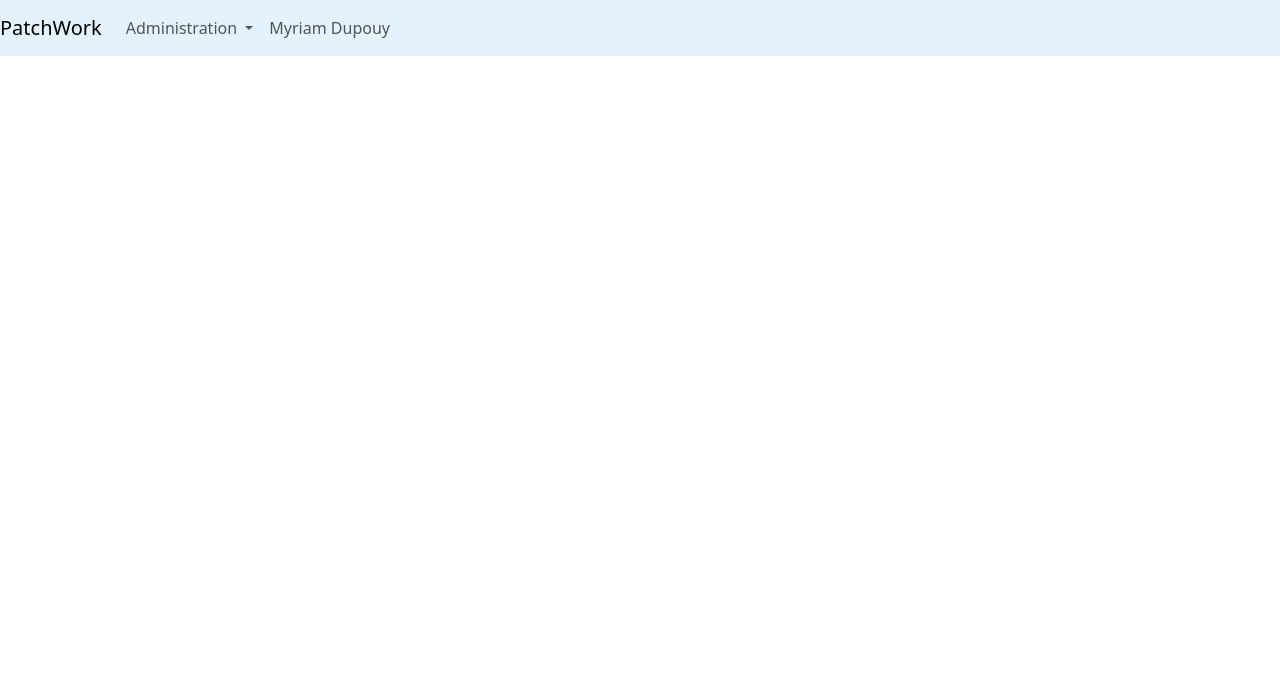
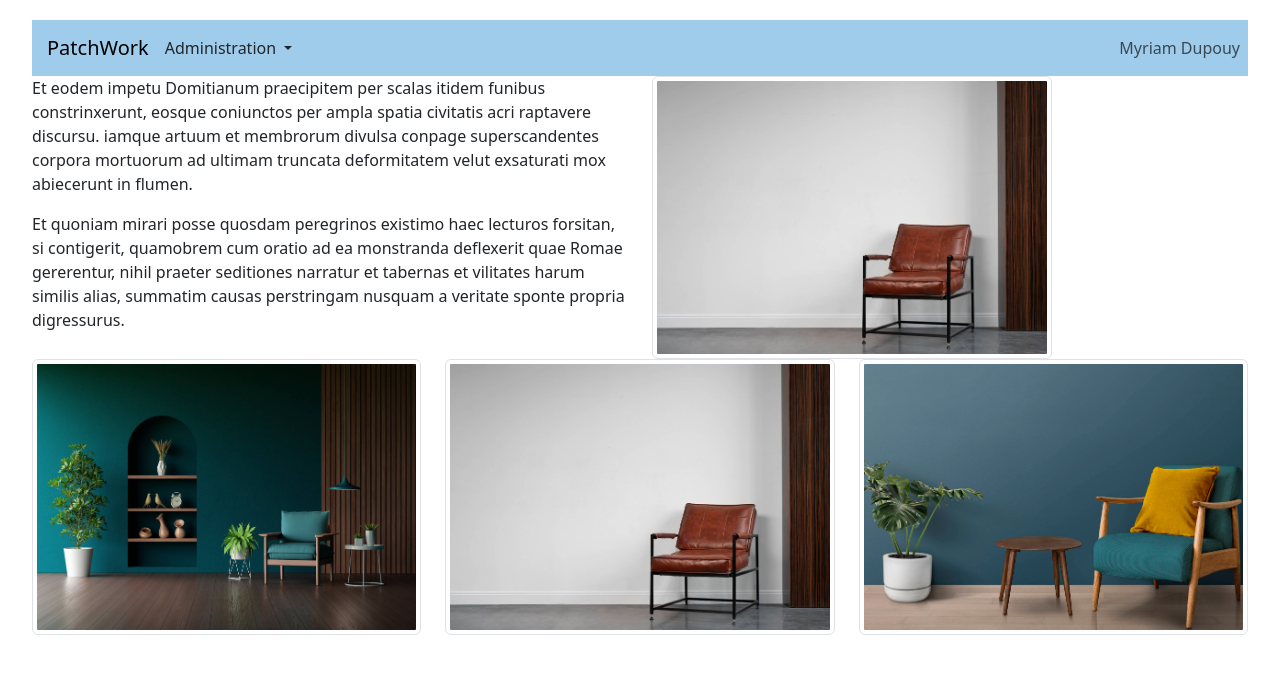
Before and after one commit to daff94/PatchWork, a PHP site: page / in a window 1280 px wide. Shown: the top 674 px of the page. Run offline with PHP 8.4, Linux system fonts and the light colour scheme.

Commit message:
amélioration du menu et affichage général des pages

```diff
--- /dev/null
+++ b/css/main.css
@@ -0,0 +1,8 @@
+
+body {
+    margin: 20px;
+   }
+
+img {
+    width: 400px;
+}
--- a/index.html
+++ b/index.html
@@ -6,11 +6,12 @@
   <title>PatchWork</title>
   <link href="https://cdn.jsdelivr.net/npm/bootstrap@5.3.3/dist/css/bootstrap.min.css" rel="stylesheet">
   <link href="css/modale.css" rel="stylesheet">
+  <link href="css/main.css" rel="stylesheet">
 </head>
 <body>
-  <nav class="navbar navbar-expand-md" style="background-color: #e3f2fd;">
-    <a class="navbar-brand" href="#">PatchWork</a>
-      <ul class="navbar-nav mr-auto">
+<div class="container-fluid" >
+  <nav class="navbar navbar-expand-md" style="background-color: #a0ccec;">
+    <a class="navbar-brand" href="#" style="padding-left:15px">PatchWork</a>
     <div class="dropdown">
       <button class="nav-link dropdown-toggle" type="button" data-bs-toggle="dropdown" aria-expanded="false">
         Administration
@@ -22,15 +23,38 @@
             <li><a class="dropdown-item" href="#apropos">A propos...</a></li>
           </ul>
     </div>
+          <ul class="navbar-nav ms-auto">
             <li class="nav-item">
                 <a class="nav-link" href="https://myriamdupouy.art">Myriam Dupouy</a>
             </li>
           </ul>
   </nav>
+</div>
+
+<div class="container-fluid">
+  <div class="row justify-content-md-center" >
+    <div class="col-6">
+      <p>Et eodem impetu Domitianum praecipitem per scalas itidem funibus constrinxerunt, eosque coniunctos per ampla spatia civitatis acri raptavere discursu. iamque artuum et membrorum divulsa conpage superscandentes corpora mortuorum ad ultimam truncata deformitatem velut exsaturati mox abiecerunt in flumen.</p>
+      <p>Et quoniam mirari posse quosdam peregrinos existimo haec lecturos forsitan, si contigerit, quamobrem cum oratio ad ea monstranda deflexerit quae Romae gererentur, nihil praeter seditiones narratur et tabernas et vilitates harum similis alias, summatim causas perstringam nusquam a veritate sponte propria digressurus.</p>
+    </div>
+    <div class="col-6"><img src="images/presentation/mockup02.jpg" class="rounded img-thumbnail" ></div>
+  </div>
+</div>
+
+<div class="container-fluid">
+  <div class="row mb-3">
+    <div class="col-4"><img src="images/presentation/mockup01.jpg" class="rounded img-thumbnail" ></div>
+    <div class="col-4"><img src="images/presentation/mockup02.jpg" class="rounded img-thumbnail" ></div>
+    <div class="col-4"><img src="images/presentation/mockup03.jpg" class="rounded img-thumbnail" ></div>
+  </div>
+</div>
+
+
   <script src="https://cdnjs.cloudflare.com/ajax/libs/popper.js/2.9.2/umd/popper.min.js"></script>
   <script src="https://cdn.jsdelivr.net/npm/bootstrap@5.3.3/dist/js/bootstrap.min.js"></script>
 
 
+</div>
 <!-- Fenetre A PROPOS seulement accessible depuis le menu "A propos" -->
   <div id="apropos" class="modal">
     <div class="modal_content">
```
Also changed, not shown: admChargerPhoto.html (+7 -1 lines), admPurgeBase.html (+7 -3 lines), affiche_photos.php (+7 -13 lines), css/tables.css (+11 -5 lines), README.md, images/presentation/mockup01.jpg (added), images/presentation/mockup02.jpg (added), images/presentation/mockup03.jpg (added). Lines whose indentation alone changed are shown as unchanged.
